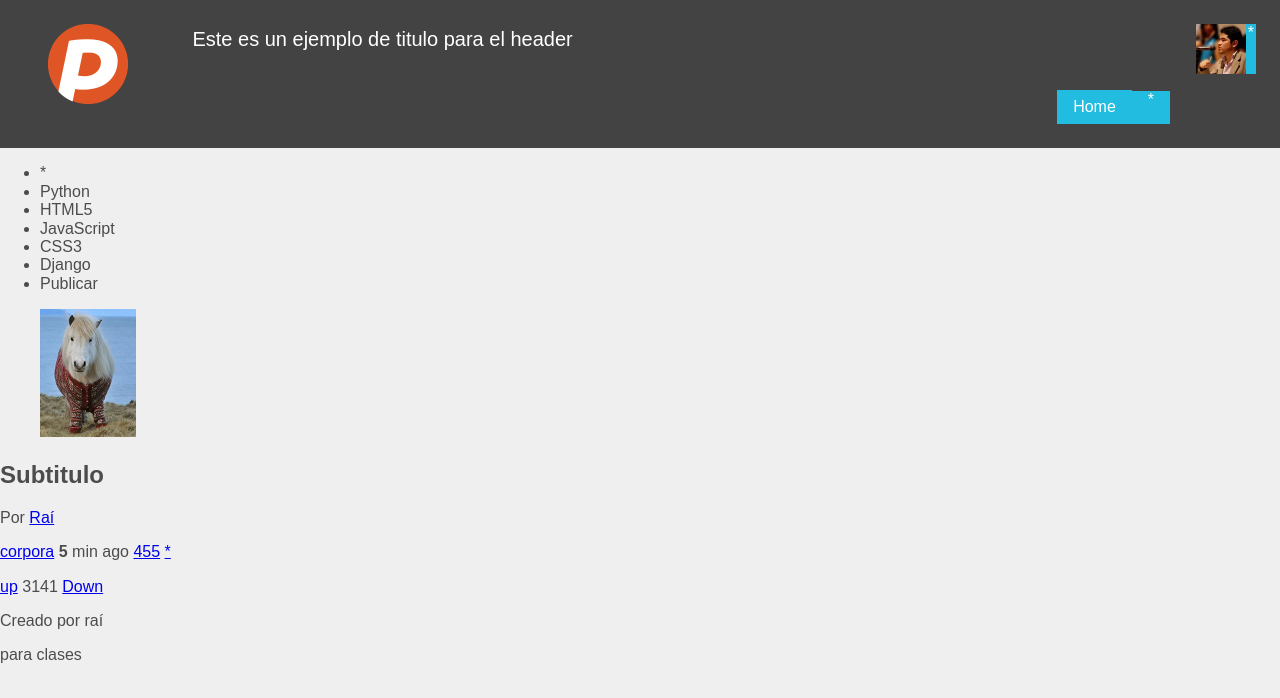
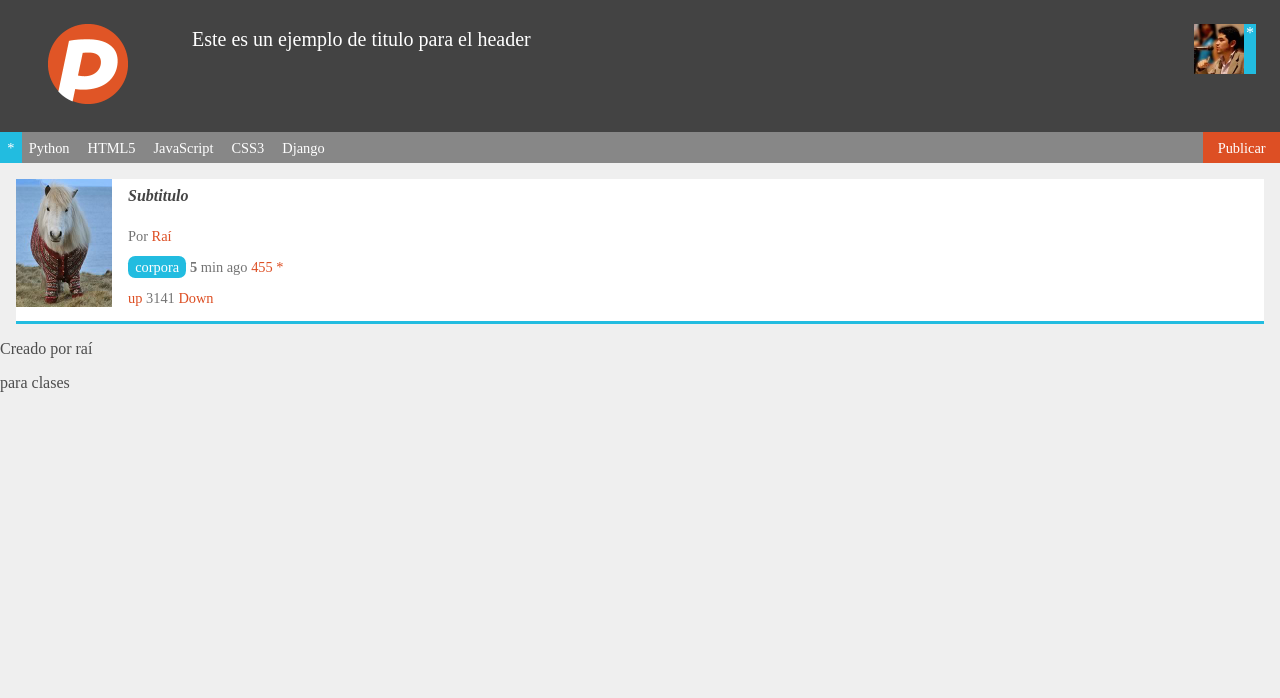
Before and after one commit to raidorette/clases_web, a plain HTML site: page index.html in a window 1280 px wide. Drawn offline with nearby package versions, Linux system fonts and the light colour scheme; a web font is replaced by a local one.

Commit message:
codigo actualizado

```diff
--- a/css/estilo.css
+++ b/css/estilo.css
@@ -1,9 +1,16 @@
+
+a
+{
+	color: #DD4F24;
+	text-decoration: none;
+}
+
 body
 {
 	background: #EFEFEF;
 	color:  #4C4C4C;
 	font-size: 16px;
-	font-family: arial;
+	font-family:gandhi_sansregular;
 	margin: 0;
 
 
@@ -15,30 +22,6 @@ header
   	color: white;
   	padding: 0.5em;
   	margin: 0;
-}
-
-header #home
-{
-	color: white;
-	text-decoration: none;
-
-}
-
-header #boton
-{
-	background: #22BCE0;
-	display: inline-block;
- 	margin: 1em 0 0 30em;
-	padding: 0.5em 1em 0.5em 1em;
-	vertical-align: bottom;
-}
-header div
-{
-	background: #22BCE0;
-	display: inline-block;
-	height: 2.1em;
-	padding: 0 1em;
-	vertical-align: bottom;
 }
 
 header h1, header figure
@@ -79,7 +62,109 @@ header #logo img
 	width: 80px;
 }
 
+nav
+{
+	background: #878787;
+	font-size: 0.9em
+}
+
+nav ul
+{
+	list-style: none;
+	margin:0 0 0 0;
+	padding:0;
+
+}
+nav ul li
+{
+	display: inline-block;
+	vertical-align: top;
+}
+
+nav ul li a
+{
+	color: white;
+	text-decoration: none;
+	padding: 0.5em;
+	display: block;
+
+}
+
+nav #flechita_nav
+{
+	float: left;
+	margin-left: 0;
+}
+nav #flechita_nav a
+{
+	background: #22BCE0;
+	padding: 0.5em 0.5em;
+}
+
+nav #publicar_nav
+{
+	float: right;
+	margin-right: 0;
+}
+nav #publicar_nav a
+{
+	background: #DD4F24;
+	padding: 0.5em 1em;
+	font-style: normal;
+}
+
+#contenido
+{
+	margin: 1em;
+}
+
+#contenido .item
+{
+	background:white;
+	border-bottom: 3px solid #22BCE0;
+	text-decoration: none;
+
+}
+
+#contenido .item p
+{
+	color: #747474;
+	font-size: 0.9em;
+}
+
+#contenido .item .datos_item .tag_item
+{
+	color: white;
+	background:#22BCE0;
+	border-radius: 0.5em;
+	padding: 0.2em 0.5em;
+	text-decoration: none;
+
+
+
+}
+#contenido .item .imagen_item
+{
+	float: left;
+	margin: 0 1em 0 0;
+}
+
 #contenido .item .imagen_item img
 {
 	width: 96px;
 }
+
+#contenido .item .titulo_item
+{
+
+	font-size: 1em;
+	font-style: italic;
+	padding: 0.5em 0.5em;
+
+}
+
+#contenido .item .titulo_item a
+{
+	color: #444;
+	text-decoration: none;
+}
--- /dev/null
+++ b/css/stylesheet.css
@@ -0,0 +1,11 @@
+@font-face {
+    font-family: 'gandhi_sansregular';
+    src: url('GandhiSans-Regular-webfont.eot');
+    src: url('GandhiSans-Regular-webfont.eot?#iefix') format('embedded-opentype'),
+         url('GandhiSans-Regular-webfont.woff') format('woff'),
+         url('GandhiSans-Regular-webfont.ttf') format('truetype'),
+         url('GandhiSans-Regular-webfont.svg#gandhi_sansregular') format('svg');
+    font-weight: normal;
+    font-style: normal;
+
+}
--- a/index.html
+++ b/index.html
@@ -3,6 +3,7 @@
 	<head>
 	<meta charset="utf-8" />
 	<link rel="stylesheet" href="normalize.css"/>
+	<link rel="stylesheet" href="css/stylesheet.css"/>
 	<link rel="stylesheet" href="css/estilo.css"/>
 	<title>titulo</title>
 	</head>
@@ -17,20 +18,17 @@
 			<img src="imagenes/avatar.jpg"/>
 			<figcaption>*</figcaption>
 		</figure>
-		<p id="boton">
-			<a id="home" href="#">Home</a>
-			<div>*</div>
-		</p>
+
 	</header>
 	<nav>
 		<ul>
-				<li id="flechita_nav">*</li>
-				<li>Python</li>
-				<li>HTML5</li>
-				<li>JavaScript</li>
-				<li>CSS3</li>
-				<li>Django</li>
-				<li id="publicar_nav">Publicar</li>
+				<li id="flechita_nav"> <a href="#">*</a> </li>
+				<li > <a href="#">Python</a></li>
+				<li > <a href="#">HTML5</a></li>
+				<li > <a  href="#">JavaScript</a></li>
+				<li > <a href="#">CSS3</a></li>
+				<li > <a href="#">Django</a></li>
+				<li  id="publicar_nav"> <a href="#">Publicar</a> </li>
 			</ul>
 	</nav>
 	<section id="contenido">
@@ -38,7 +36,8 @@
 			<figure class="imagen_item">
 				<img src="imagenes/imagen.jpg"/>
 			</figure>
-				<h2 class="titulo_item">Subtitulo</h2>
+				<h2 class="titulo_item"><a href="#">Subtitulo</a>
+				</h2> </a>
 				<p class="autor_item"> Por <a href="#">Raí</a></p>
 				<p class="datos_item">
 					<a class="tag_item" href="#">corpora</a>
```
